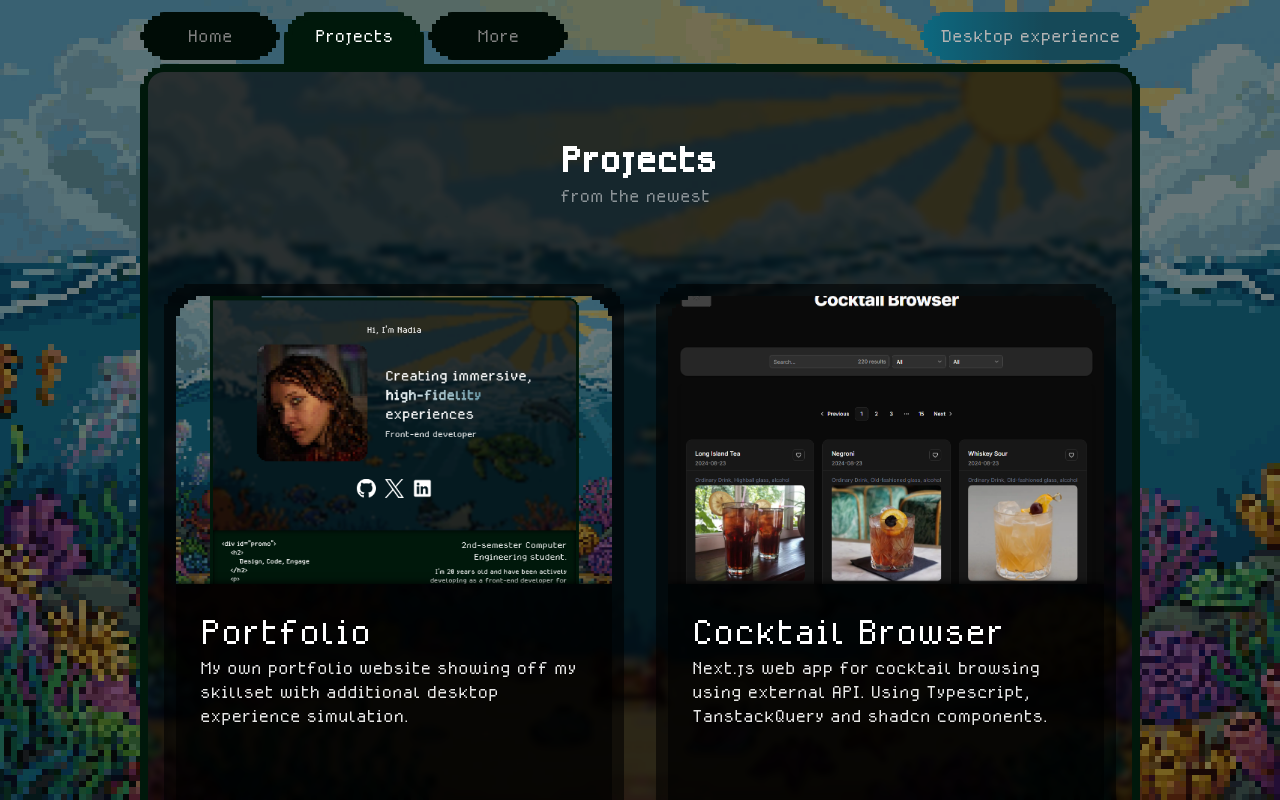
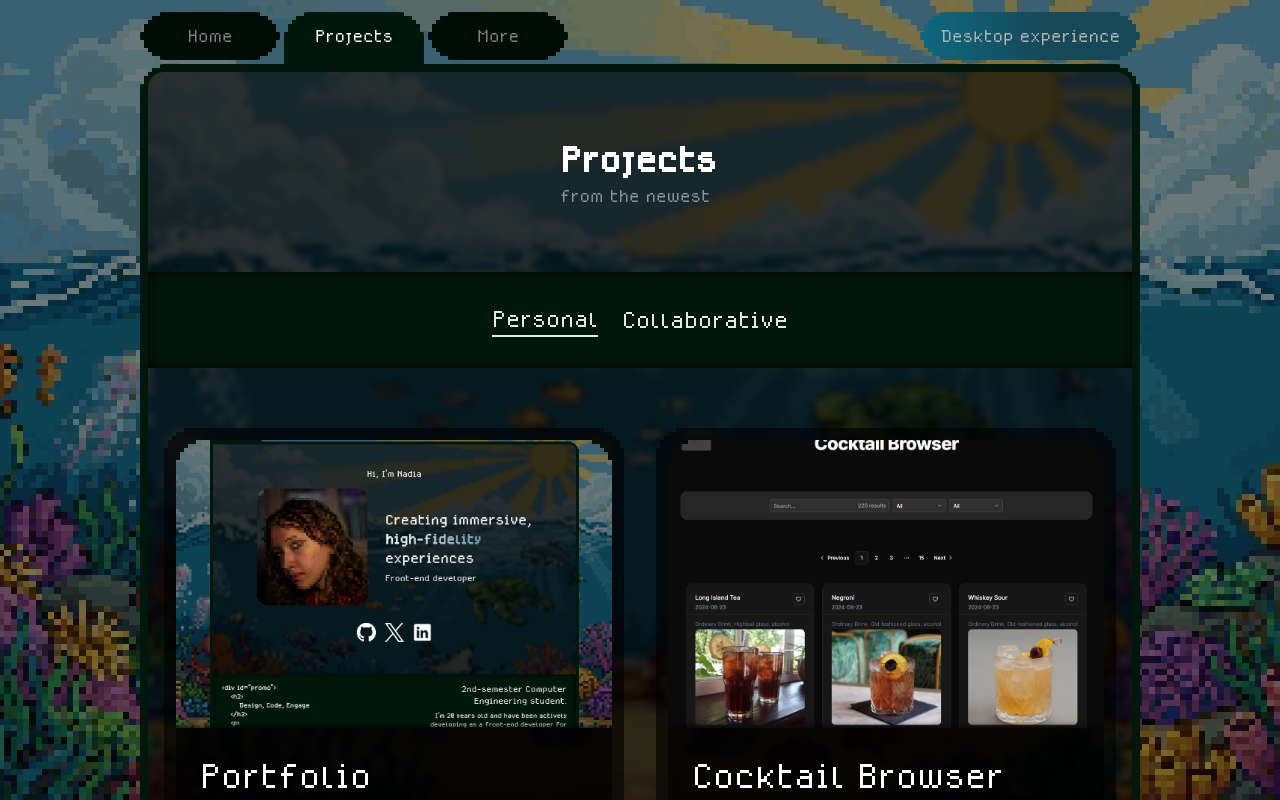
Before and after one commit to robuspospolitus/portfolio, a React (Vite) app: page / in a window 1280 px wide. Both pictures are taken after a click on the element "Projects". Built offline with nearby package versions, Linux system fonts and the light colour scheme.

Commit message:
feat: collaborative projects + css fixes

```diff
--- a/src/Assets/Data/data.json
+++ b/src/Assets/Data/data.json
@@ -21,6 +21,12 @@
       "type": "folder",
       "source": "images/folder.png",
       "title": "Projects",
+      "content": [
+        {
+          "id": 1,
+          "type": "folder",
+          "source": "images/folder.png",
+          "title": "Personal",
           "content": [
             {
               "id": 4,
@@ -221,9 +227,60 @@
               ],
               "website": "/",
               "repository": "https://github.com/robuspospolitus/portfolio"
+            }
+          ]
         },
         {
-          "id": 5,
+          "id": 2,
+          "type": "folder",
+          "source": "images/folder.png",
+          "title": "Collaborative",
+          "content": [
+            {
+              "id": 1,
+              "type": "project",
+              "source": "images/folder.png",
+              "title": "Dwarf Hunt Wrocław",
+              "date": "April 2026 - currently",
+              "photo": "",
+              "description": "My own portfolio website showing off my skillset with additional desktop experience simulation.",
+              "text": [
+                "*Position: Front-end developer",
+                "*About",
+                "The Dwarf Hunt Wroclaw app is a mobile social game inspired by the real-life dwarves of Wroclaw. It allows users to discover, collect, and track dwarves scattered throughout the city.",
+                "Each gnome has a unique appearance, description, and rarity level—from common to legendary. Users can create accounts, save their finds, earn achievements, and add friends with whom they can compete or collaborate in the search for new gnomes.",
+                "The app is in early development. Currently, the project is primarily designed for browser-based testing. The app also works on mobile devices, but this requires additional configuration beyond the standard launch via docker-compose.",
+                "*My contribution",
+                "- *to be updated*"
+              ],
+              "stack": {
+                "icons": [
+                  "react",
+                  "ts",
+                  "sass",
+                  "docker",
+                  "capacitor",
+                  "axios",
+                  "vite"
+                ],
+                "words": [
+                  "React - component-based architecture",
+                  "TypeScript - strongly typed programming language that builds on JavaScript",
+                  "SCSS (Sass) - modular and maintainable styling",
+                  "Docker - containerization software for developers and teams",
+                  "Vite - fast frontend build tool with instant reload.",
+                  "Capacitor - open source native runtime for building Web Native apps",
+                  "Axios - promise based HTTP client for the browser and node.js"
+                ]
+              },
+              "images": [
+              ],
+              "repository": "https://gitlab.com/gwarnickn/dwarf-mobile-app"
+            }
+          ]
+        },
+        {
+          "id": 3,
           "type": "text",
           "source": "images/doc.png",
           "title": "Future ideas",
--- a/src/Pages/Home/Home.scss
+++ b/src/Pages/Home/Home.scss
@@ -69,7 +69,6 @@
 #home-content {
     width: 100%;
     max-width: 1000px;
-    min-height: calc(100% - 52px);
     overflow: hidden;
     margin: auto;
     background-color: var(--home-color);
--- a/src/Pages/Home/Tabs/HomeTab/HomeTab.scss
+++ b/src/Pages/Home/Tabs/HomeTab/HomeTab.scss
@@ -44,7 +44,7 @@ section {
 }
 .full-section {
     box-shadow: inset 0 0 12px black;
-    min-height: 100px;
+    min-height: var(--size-xl);
     background-color: var(--home-border);
     padding: var(--size);
 }
@@ -62,7 +62,7 @@ section {
 }
 .border-bottom-animation {
     border: 0 solid white;
-    transition: border 0.07s;
+    transition: border 0.05s;
     box-sizing: border-box;
     font-weight: 100;
     &:hover {
--- a/src/Pages/Home/Tabs/HomeTab/SemiCodeSection/SemiCode.tsx
+++ b/src/Pages/Home/Tabs/HomeTab/SemiCodeSection/SemiCode.tsx
@@ -28,7 +28,7 @@ export default function SemiCodeSection() {
 
 function WrittenCode({text, style}:{text: string, style?: CSSProperties}) {
     const { ref, inView } = useInView({
-        threshold: 1,
+        threshold: 0,
     });
     const [finalText, setFinalText] = useState("");
 
--- a/src/Pages/Home/Tabs/MoreTab/MoreTab.tsx
+++ b/src/Pages/Home/Tabs/MoreTab/MoreTab.tsx
@@ -2,6 +2,12 @@ export default function MoreTab() {
 
     return (
         <>
+        <section className="clear-section">
+
+        </section>
+        <section className="clear-section">
+
+        </section>
         </>
     )
 }
--- a/src/Pages/Home/Tabs/ProjectsTab/ProjectInfo/ProjectInfo.tsx
+++ b/src/Pages/Home/Tabs/ProjectsTab/ProjectInfo/ProjectInfo.tsx
@@ -1,6 +1,7 @@
 import './ProjectInfo.scss';
 import '../../HomeTab/TechStackTab/TechStackTab.scss'
 import { type Project } from '../ProjectsTab';
+import { Fragment } from 'react/jsx-runtime';
 
 type ProjectProps = {
     data: Project,
@@ -14,53 +15,61 @@ export default function ProjectInfo({data, onClick}:ProjectProps) {
 
     return (
         <>
+        {data &&
+        <>
             {/* Title */}
             <button onClick={handleOnExit} className='pixel-buttons'>{"<"}</button>
             <h2>{data.title}</h2>
             <div className="project-img-wrapper">
+                {data.photo &&
                     <img src={data.photo} alt={data.title + " main image"} />
+                }
             </div>
 
             {/* About */}
-            <div>
-
-            </div>
-            {data.text?.map((line) => (
-                <>
-                    {line.match(/^\*/) ? <h3 className='border-bottom-animation'>{line.split("*")[1]}</h3>:<p>{line}</p>}
-                </>
-            ))}
+            {data.text?.map((line, key) =>
+                line.match(/^\*/) ?
+                    <h3 key={key} className='border-bottom-animation'>{line.split("*")[1]}</h3>:
+                    <p key={key}>{line}</p>
+            )}
 
             {/* Tech Stack */}
             <h3 className='border-bottom-animation'>Tech stack</h3>
             <p>Key technologies used in this app:</p>
             <ul>
-                {data.stack?.words?.map((stack) => (
-                    <li>{stack}</li>
-                ))}
+                {data.stack?.words?.length ? data.stack?.words?.map((stack, key) => (
+                    <li key={key}>{stack}</li>
+                )):
+                <li>None was specified</li>
+                }
             </ul>
-            <img height={"64px"} src={`https://skills.syvixor.com/api/icons?i=${data.stack?.icons?.map((el) => el)}`} />
+            {data.stack?.icons.length ?
+                <img height={"64px"} src={`https://skills.syvixor.com/api/icons?i=${data.stack?.icons?.map((el) => el)}`} />:""
+            }
 
             {/* Gallery */}
+            {data.images?.length ?
                 <div className="gallery-wrapper">
                     <h3 className='border-bottom-animation'>Gallery</h3>
                     <div className="carousel">
                         <div className="track">
-                        {data.images && <>
-                            {data.images.map((img) => (
+                            {data.images.map((img, key) => (
+                                <Fragment key={key}>
                                     <CarouselImages img={img}/>
+                                </Fragment>
                             ))}
-                        </>}
                             {/* Duplicates for animation purposes */}
-                        {data.images && <>
-                            {data.images.map((img)=> (
+                            {data.images.map((img, key)=> (
+                                <Fragment key={key}>
                                     <CarouselImages img={img}/>
+                                </Fragment>
                             ))}
-                        </>}
-                    </div>
-
                         </div>
                     </div>
+                </div>:""
+            }
+        </>
+            }
         </>
     )
 }
--- a/src/Pages/Home/Tabs/ProjectsTab/ProjectsTab.scss
+++ b/src/Pages/Home/Tabs/ProjectsTab/ProjectsTab.scss
@@ -16,11 +16,25 @@
                 opacity: 0.5;
             }
         }
+        .side-to-side {
+            gap: var(--size);
+            height: var(--size-l);
+            width: 100%;
+            align-items: center;
+            justify-content: center;
+            p {
+                text-align: center;
+            }
+            .option-active {
+                border-bottom: 2px solid white;
+            }
+        }
         .items-wrapper {
             width: 100%;
             display: grid;
-            grid-template-columns: auto auto;
+            grid-template-columns: 50% 50%;
             align-items: center;
+            margin-top: var(--size-l);
             section {
                 padding-top: var(--size-s);
                 padding-bottom: var(--size-s);
--- a/src/Pages/Home/Tabs/ProjectsTab/ProjectsTab.tsx
+++ b/src/Pages/Home/Tabs/ProjectsTab/ProjectsTab.tsx
@@ -1,12 +1,16 @@
-import { useRef, useState } from 'react';
+import { useRef, useState, useMemo } from 'react';
 import './ProjectsTab.scss';
 import data from '../../../../assets/Data/data.json';
 import '../HomeTab/TechStackTab/TechStackTab.scss';
 import ProjectInfo from './ProjectInfo/ProjectInfo';
-const projects = data.files[1].content?.filter((file) => file.type === "project").sort((a, b) => {return a.id-b.id});
+
 
 export default function ProjectsTab() {
+    const personal = useMemo(() => data.files[1].content && data.files[1].content[0].content?.filter((file) => file.type === "project").sort((a, b) => {return a.id-b.id}), [data]);
+    const collaborative = useMemo(() => data.files[1].content && data.files[1].content[1].content?.filter((file) => file.type === "project").sort((a, b) => {return a.id-b.id}), [data]);
+
     const [chosenProject, setChosenProject] = useState(0);
+    const [projects, setProjects] = useState(personal);
     const [isActive, setIsActive] = useState(false);
     const scrollRef = useRef<HTMLDivElement>(document.createElement("div"));
 
@@ -25,6 +29,12 @@ export default function ProjectsTab() {
                     <h1>Projects</h1>
                     <p>from the newest</p>
                 </div>
+                <section className="full-section">
+                    <div className="side-to-side">
+                        <p onClick={() => setProjects(personal)} className={`border-bottom-animation ${projects === personal && 'option-active'}`}>Personal</p>
+                        <p onClick={() => setProjects(collaborative)} className={`border-bottom-animation ${projects === collaborative && 'option-active'}`}>Collaborative</p>
+                    </div>
+                </section>
                 <div className="items-wrapper">
                     {projects?.map((project) =>
                         <div key={project.id}>
```
Also changed, not shown: public/images/example.png. Lines whose indentation alone changed are shown as unchanged.
